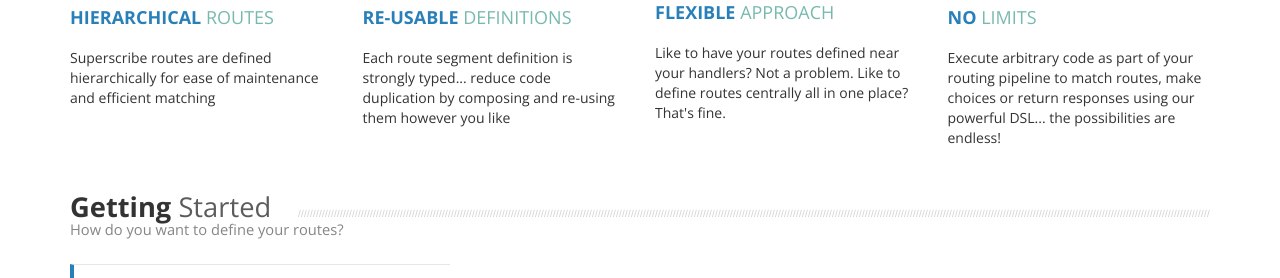
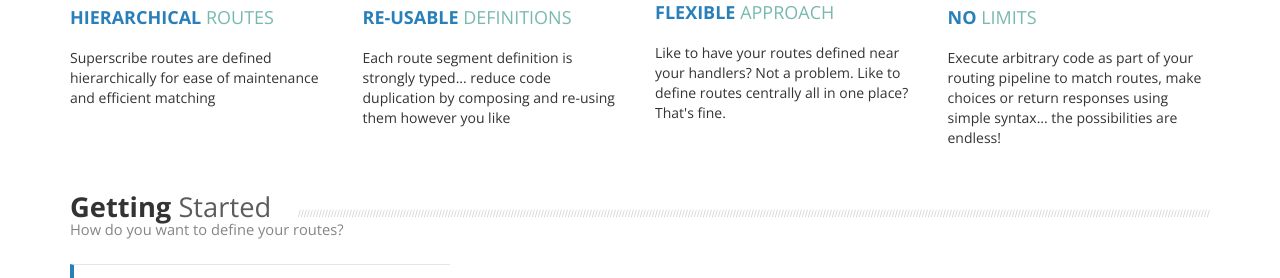
Before and after one commit to beyond-code-github/Superscribe, a Jekyll site: the page built from index.html, in a window 1280 px wide and 900 px high, scrolled down 505 px. Shown: the part 212-490 px from the top of the window. Built offline with Jekyll 4.4.1, drawn with Linux system fonts in a browser that asks for light colours; some web fonts are replaced; Markdown is read by kramdown in place of the engine named in the settings; some of the changed lines change nothing that is shown.

Commit message:
Index updates to match 0.4.4

```diff
--- a/index.html
+++ b/index.html
@@ -24,7 +24,7 @@
     <div class="feature col-sm-6 col-md-3">
       <img src="img/icons/Infinity-Loop.png" alt="Feature 4" class="img-responsive" />
       <h3 class="title">No <span class="de-em">Limits</span></h3>
-      <p>Execute arbitrary code as part of your routing pipeline to match routes, make choices or return responses using our powerful DSL... the possibilities are endless!</p>
+      <p>Execute arbitrary code as part of your routing pipeline to match routes, make choices or return responses using simple syntax... the possibilities are endless!</p>
     </div>
   </div>
 </div>
@@ -64,13 +64,14 @@
       public static void Register(HttpConfiguration config)
       {
           var define = SuperscribeConfig.Register(config);
-          define.Route("api" / Any.Controller / -(Int)"id");
+          define.Route("api" / Any.Controller / (Int)"id");
       }
   }
         </pre>
         <h3 class="title visible-phone">Modules</h3>
         <pre class="prettyprint lang-cs">
 
+  // Web Api
   public class HelloWorldModule : SuperscribeModule
   {
       public HelloWorldModule()
@@ -79,6 +80,7 @@
       }
   }
 
+  // OWIN
   public class HelloWorldModule : SuperscribeOwinModule
   {
       public HelloWorldModule()
@@ -97,9 +99,11 @@
           var define = OwinRouteEngineFactory.Create();
           app.UseSuperscribeRouter(define);
 
-          // Set up a route that will respond to both Web Api and Nancy
-          define.Pipeline("api/webapi").UseWebApi(httpconfig);
-          define.Pipeline("api/nancy").UseNancy();
+          // Set up a branch that will include auth middleware when going through /admin
+          define.Pipeline("Api/Admin").Use<AuthMiddleware>();
+
+          // Set up a branch that will swap out repositories with in-memory versions for testing
+          define.Pipeline("Api/Debug").Use<DebugDependencies>();
       }
   }
         </pre>
@@ -111,7 +115,8 @@
       public void Configuration(IAppBuilder app)
       {
           var define = OwinRouteEngineFactory.Create();
-          app.UseSuperscribeRouter(define).UseSuperscribeHandler(define);
+          app.UseSuperscribeRouter(define)
+              .UseSuperscribeHandler(define);
 
           define.Route("hello/world", o => "Hello World");
       }
```
